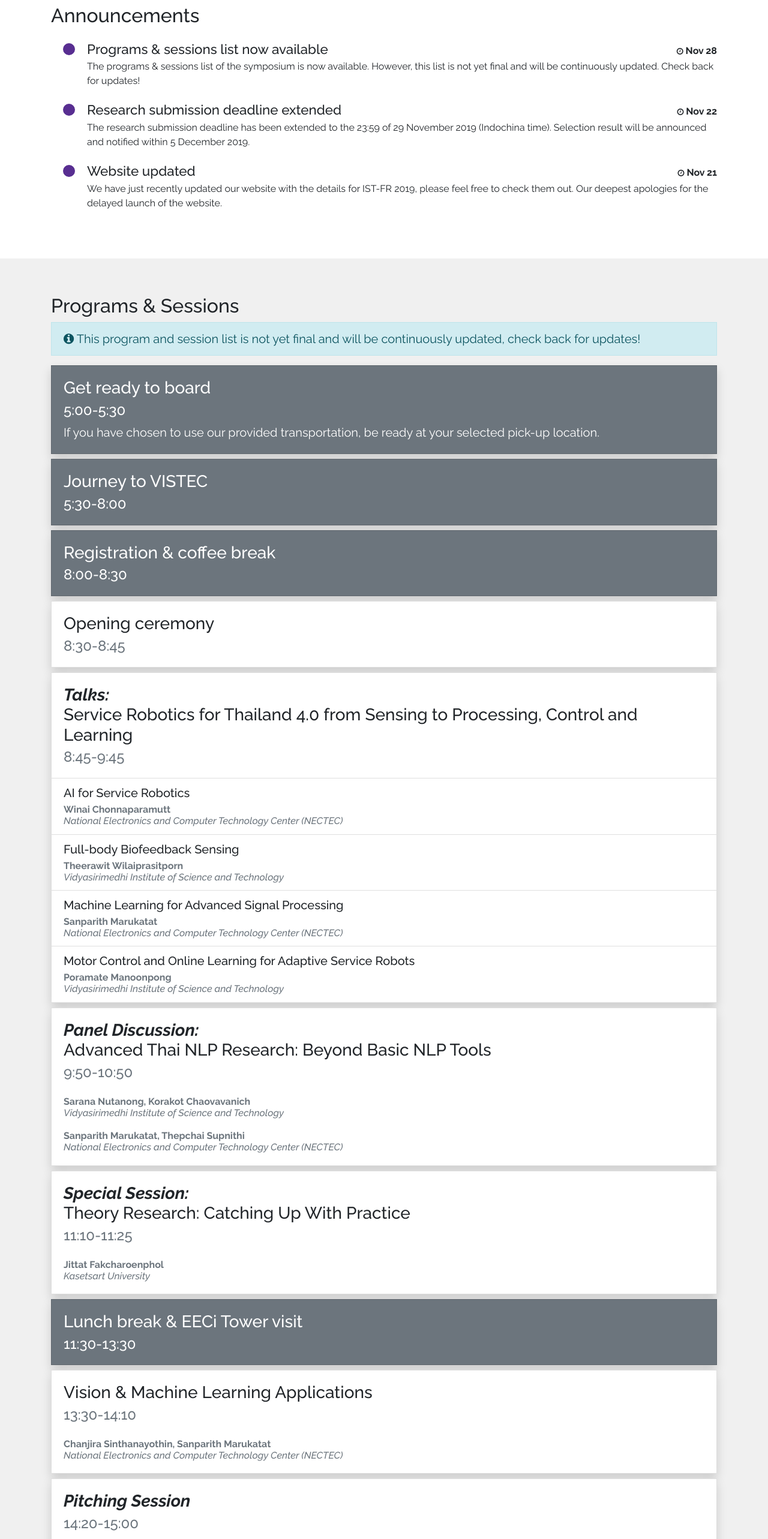
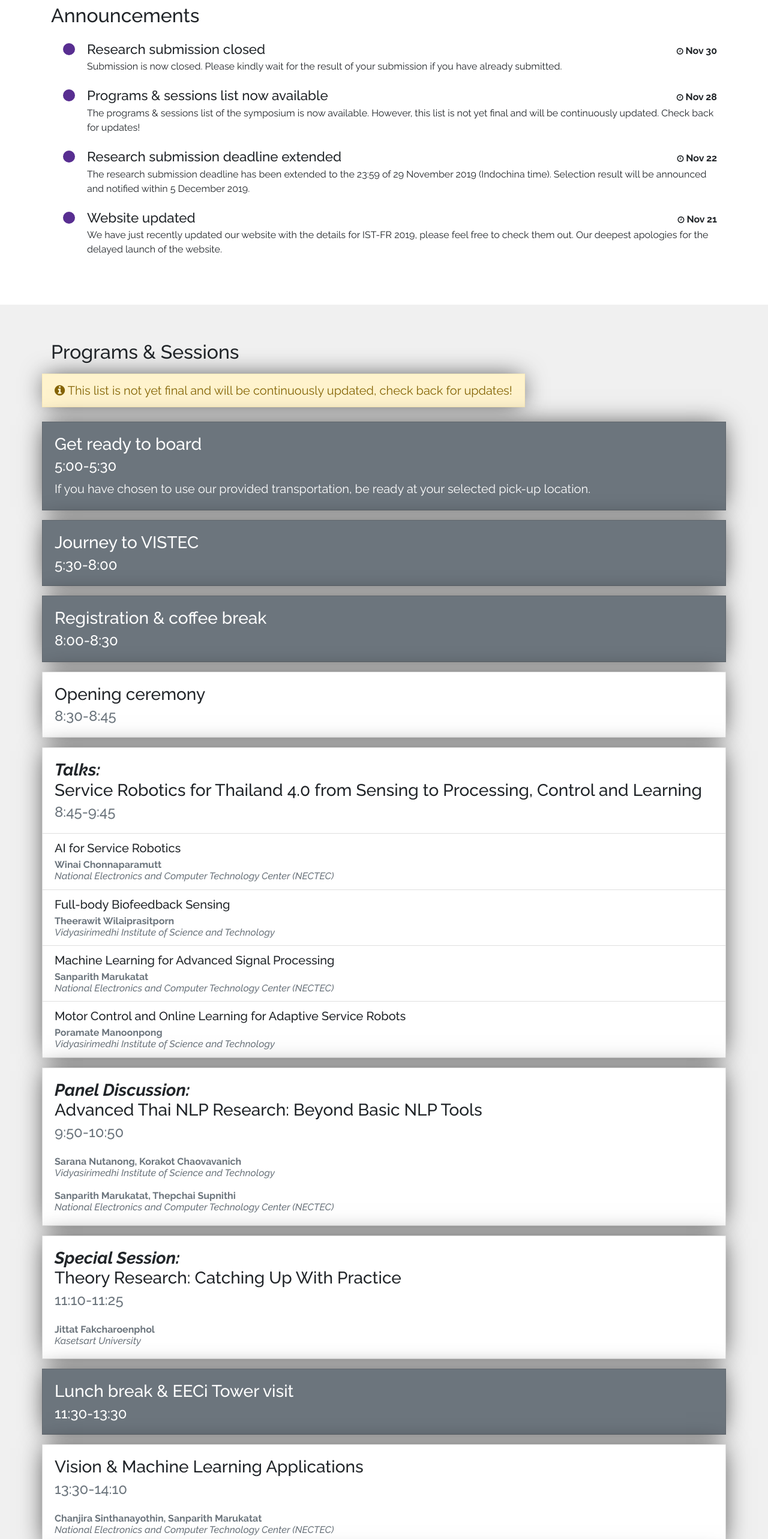
Before and after one commit to ist-fr/2019, a Vue app: page / in a window 1280 px wide. Shown: the part 1554-4120 px from the top of the page at 60% size. Built offline with nearby package versions, Linux system fonts and the light colour scheme; what vue-scrollactive would draw is missing.

Commit message:
Restyle and update prizes details

```diff
--- a/src/App.vue
+++ b/src/App.vue
@@ -45,4 +45,8 @@ section {
   content: " *";
   color: red;
 }
+
+.shadow-straight {
+  box-shadow: 0px 0px 40px -6px rgba(0, 0, 0, 0.75);
+}
 </style>
--- a/src/components/Home/Announcements.vue
+++ b/src/components/Home/Announcements.vue
@@ -28,6 +28,12 @@ export default {
   data() {
     return {
       announcements: [
+        {
+          title: "Research submission closed",
+          content:
+            "Submission is now closed. Please kindly wait for the result of your submission if you have already submitted.",
+          datetime: "Nov 30"
+        },
         {
           title: "Programs & sessions list now available",
           content:
--- a/src/components/Home/Programs.vue
+++ b/src/components/Home/Programs.vue
@@ -2,44 +2,53 @@
   <section id="programs" class="lead">
     <div class="container">
       <div class="row">
-        <div class="col-lg-12 mx-auto">
+        <div class="col-lg-12">
           <h2>Programs &amp; Sessions</h2>
-          <div class="alert alert-info rounded-0" role="alert">
-            <i class="fa fa-info-circle"></i> This program and session list is
-            not yet final and will be continuously updated, check back for
-            updates!
         </div>
-          <div class="card rounded-0 my-2 shadow text-white bg-secondary">
+        <div
+          class="alert alert-warning rounded-0 shadow-straight mt-2"
+          role="alert"
+        >
+          <i class="fa fa-info-circle"></i> This list is not yet final and will
+          be continuously updated, check back for updates!
+        </div>
+        <div
+          class="card rounded-0 my-2 shadow-straight text-white bg-secondary"
+        >
           <div class="card-body">
             <h3 class="card-title">Get ready to board</h3>
             <h4 class="card-subtitle">5:00-5:30</h4>
             <p class="card-text mt-2">
-                If you have chosen to use our provided transportation, be ready
-                at your selected pick-up location.
+              If you have chosen to use our provided transportation, be ready at
+              your selected pick-up location.
               <!-- Your ride will depart at
                 <span class="font-weight-bold">5:30</span>. -->
             </p>
           </div>
         </div>
-          <div class="card rounded-0 my-2 shadow text-white bg-secondary">
+        <div
+          class="card rounded-0 my-2 shadow-straight text-white bg-secondary"
+        >
           <div class="card-body">
             <h3 class="card-title">Journey to VISTEC</h3>
             <h4 class="card-subtitle">5:30-8:00</h4>
           </div>
         </div>
-          <div class="card rounded-0 my-2 shadow text-white bg-secondary">
+        <div
+          class="card rounded-0 my-2 shadow-straight text-white bg-secondary"
+        >
           <div class="card-body">
             <h3 class="card-title">Registration &amp; coffee break</h3>
             <h4 class="card-subtitle">8:00-8:30</h4>
           </div>
         </div>
-          <div class="card rounded-0 my-2 shadow">
+        <div class="card rounded-0 my-2 shadow-straight">
           <div class="card-body">
             <h3 class="card-title">Opening ceremony</h3>
             <h4 class="card-subtitle text-muted">8:30-8:45</h4>
           </div>
         </div>
-          <div class="card rounded-0 my-2 shadow">
+        <div class="card rounded-0 my-2 shadow-straight">
           <div class="card-body">
             <h3 class="card-title">
               <span class="font-weight-bold font-italic">Talks:</span>
@@ -93,7 +102,7 @@
             </li>
           </ul>
         </div>
-          <div class="card rounded-0 my-2 shadow">
+        <div class="card rounded-0 my-2 shadow-straight">
           <div class="card-body">
             <h3 class="card-title">
               <span class="font-weight-bold font-italic">
@@ -121,7 +130,7 @@
             </h6>
           </div>
         </div>
-          <div class="card rounded-0 my-2 shadow">
+        <div class="card rounded-0 my-2 shadow-straight">
           <div class="card-body">
             <h3 class="card-title">
               <span class="font-weight-bold font-italic">
@@ -137,13 +146,15 @@
             </h6>
           </div>
         </div>
-          <div class="card rounded-0 my-2 shadow text-white bg-secondary">
+        <div
+          class="card rounded-0 my-2 shadow-straight text-white bg-secondary"
+        >
           <div class="card-body">
             <h3 class="card-title">Lunch break &amp; EECi Tower visit</h3>
             <h4 class="card-subtitle">11:30-13:30</h4>
           </div>
         </div>
-          <div class="card rounded-0 my-2 shadow">
+        <div class="card rounded-0 my-2 shadow-straight">
           <div class="card-body">
             <h3 class="card-title">
               Vision &amp; Machine Learning Applications
@@ -160,7 +171,7 @@
             </h6>
           </div>
         </div>
-          <div class="card rounded-0 my-2 shadow">
+        <div class="card rounded-0 my-2 shadow-straight">
           <div class="card-body">
             <h3 class="card-title">
               <span class="font-weight-bold font-italic">
@@ -176,13 +187,15 @@
             </h6>
           </div>
         </div>
-          <div class="card rounded-0 my-2 shadow text-white bg-secondary">
+        <div
+          class="card rounded-0 my-2 shadow-straight text-white bg-secondary"
+        >
           <div class="card-body">
             <h3 class="card-title">Afternoon break</h3>
             <h4 class="card-subtitle">15:00-15:30</h4>
           </div>
         </div>
-          <div class="card rounded-0 my-2 shadow">
+        <div class="card rounded-0 my-2 shadow-straight">
           <div class="card-body">
             <h3 class="card-title">
               <span class="font-weight-bold font-italic">
@@ -199,7 +212,7 @@
             </h6>
           </div>
         </div>
-          <div class="card rounded-0 my-2 shadow text-white bg-info">
+        <div class="card rounded-0 my-2 shadow-straight text-white bg-info">
           <div class="card-body">
             <h3 class="card-title">
               <span class="font-weight-bold font-italic">
@@ -210,7 +223,7 @@
             <h4 class="card-subtitle">16:00-16:30</h4>
           </div>
         </div>
-          <div class="card rounded-0 my-2 shadow">
+        <div class="card rounded-0 my-2 shadow-straight">
           <div class="card-body">
             <h3 class="card-title">
               VISTEC campus tour
@@ -222,7 +235,7 @@
             </p>
           </div>
         </div>
-          <div class="card rounded-0 my-2 shadow border-info">
+        <div class="card rounded-0 my-2 shadow-straight border-info">
           <div class="card-body">
             <h3 class="card-title">
               Prize giving ceremony
@@ -234,13 +247,14 @@
             </p>
           </div>
         </div>
-          <div class="card rounded-0 my-2 shadow text-white bg-secondary">
+        <div
+          class="card rounded-0 my-2 shadow-straight text-white bg-secondary"
+        >
           <div class="card-body">
             <h3 class="card-title">
               Return journey
             </h3>
             <h4 class="card-subtitle">18:00 onwards</h4>
-            </div>
           </div>
         </div>
       </div>
@@ -253,4 +267,8 @@
   font-size: 1.4rem;
   font-style: italic;
 }
+
+.card {
+  width: 100%;
+}
 </style>
--- a/src/components/Home/Submission.vue
+++ b/src/components/Home/Submission.vue
@@ -7,13 +7,19 @@
         </div>
         <div class="col-md-6 text-right">
           <h2>
-            <a href="https://forms.gle/vZTYznicbc9xMprr5">
-              Submit your work
-              <i class="fa fa-external-link"></i>
-            </a>
+            <span class="text-muted" href="#">
+              <i class="fa fa-info-circle"></i>
+              Submission closed
+            </span>
           </h2>
         </div>
         <div class="col-lg-12 mt-2 mx-auto lead text-justify">
+          <div
+            class="alert alert-warning rounded-0 shadow-straight"
+            role="alert"
+          >
+            <i class="fa fa-info-circle"></i> Submission is now closed!
+          </div>
           <p>
             Submit your research to the
             <span class="font-weight-bold">IST-FR 2019 Symposium</span> to let
@@ -23,12 +29,6 @@
           <h2>฿30,000</h2>
           <br />
           <h3>Conditions</h3>
-          <div class="alert alert-info rounded-0" role="alert">
-            <i class="fa fa-info-circle"></i> The submission deadline has been
-            extended to <span class="font-weight-bold">29 November 2019</span>,
-            submit now if you have yet to! Selection result will be announced
-            and notified within 5 December 2019.
-          </div>
           <ul>
             <li>
               Researches are to be submitted online via the provided form and
@@ -118,19 +118,44 @@
             </li>
           </ul>
           <h3>Prizes</h3>
-          <div class="alert alert-info rounded-0" role="alert">
-            <i class="fa fa-info-circle"></i> More details about prizes will be
-            announced soon, stay tuned!
+          <div class="row text-center">
+            <div class="col-md-4 col-sm-12 p-0">
+              <div class="card rounded-0 border-0 m-2 shadow-straight gold">
+                <div class="card-body">
+                  <span class="trophy"><i class="fa fa-trophy"></i></span>
+                  <h4 class="font-weight-bold">Winner</h4>
+                  <h2>฿20,000</h2>
+                </div>
+              </div>
+            </div>
+            <div class="col-md-4 col-sm-12 p-0">
+              <div class="card rounded-0 border-0 m-2 shadow-straight silver">
+                <div class="card-body">
+                  <span class="trophy"><i class="fa fa-trophy"></i></span>
+                  <h4 class="font-weight-bold">1<sup>st</sup> Runner-up</h4>
+                  <h2>฿7,500</h2>
+                </div>
+              </div>
+            </div>
+            <div class="col-md-4 col-sm-12 p-0">
+              <div class="card rounded-0 border-0 m-2 shadow-straight bronze">
+                <div class="card-body">
+                  <span class="trophy"><i class="fa fa-trophy"></i></span>
+                  <h4 class="font-weight-bold">2<sup>nd</sup> Runner-up</h4>
+                  <h2>฿2,500</h2>
+                </div>
+              </div>
+            </div>
           </div>
         </div>
-        <div class="col-md-12 text-right">
+        <!-- <div class="col-md-12 text-right">
           <h2>
             <a href="https://forms.gle/vZTYznicbc9xMprr5">
               Submit your work
               <i class="fa fa-external-link"></i>
             </a>
           </h2>
-        </div>
+        </div> -->
       </div>
     </div>
   </section>
@@ -162,3 +187,20 @@ export default {
   }
 };
 </script>
+<style scoped>
+.trophy {
+  font-size: 4rem;
+}
+
+.gold {
+  background: #f5d51f;
+}
+
+.silver {
+  background: #ebebeb;
+}
+
+.bronze {
+  background: #cd7f32;
+}
+</style>
--- a/src/components/Home/Venue.vue
+++ b/src/components/Home/Venue.vue
@@ -21,14 +21,18 @@
           v-for="image in images"
           v-bind:key="image.imageSrc"
         >
-          <img class="img-gallery" :src="image.imageSrc" width="100%" />
+          <img
+            class="img-gallery shadow-straight"
+            :src="image.imageSrc"
+            width="100%"
+          />
         </div>
         <div class="col-lg-12 mx-auto">
           <h3>Maps</h3>
         </div>
         <div class="sp-pad wrapper-map p-sm-0 p-md-2 col-lg-12 mx-auto">
           <iframe
-            class="map"
+            class="shadow-straight"
             src="https://www.google.com/maps/embed?pb=!1m18!1m12!1m3!1d3887.5394598752378!2d101.44124661409019!3d13.00128151774571!2m3!1f0!2f0!3f0!3m2!1i1024!2i768!4f13.1!3m3!1m2!1s0x310323fac434be89%3A0xf7ffe4c5d6dd9446!2sVISTEC!5e0!3m2!1sen!2sth!4v1533809754949"
             width="100%"
             height="600"
@@ -81,11 +85,6 @@ export default {
 </script>
 
 <style scoped>
-.img-gallery,
-.map {
-  box-shadow: 0 0 40px -6px rgba(0, 0, 0, 0.75);
-}
-
 .sp-pad {
   float: none;
   margin: 0 auto;
```
Lines whose indentation alone changed are shown as unchanged.
